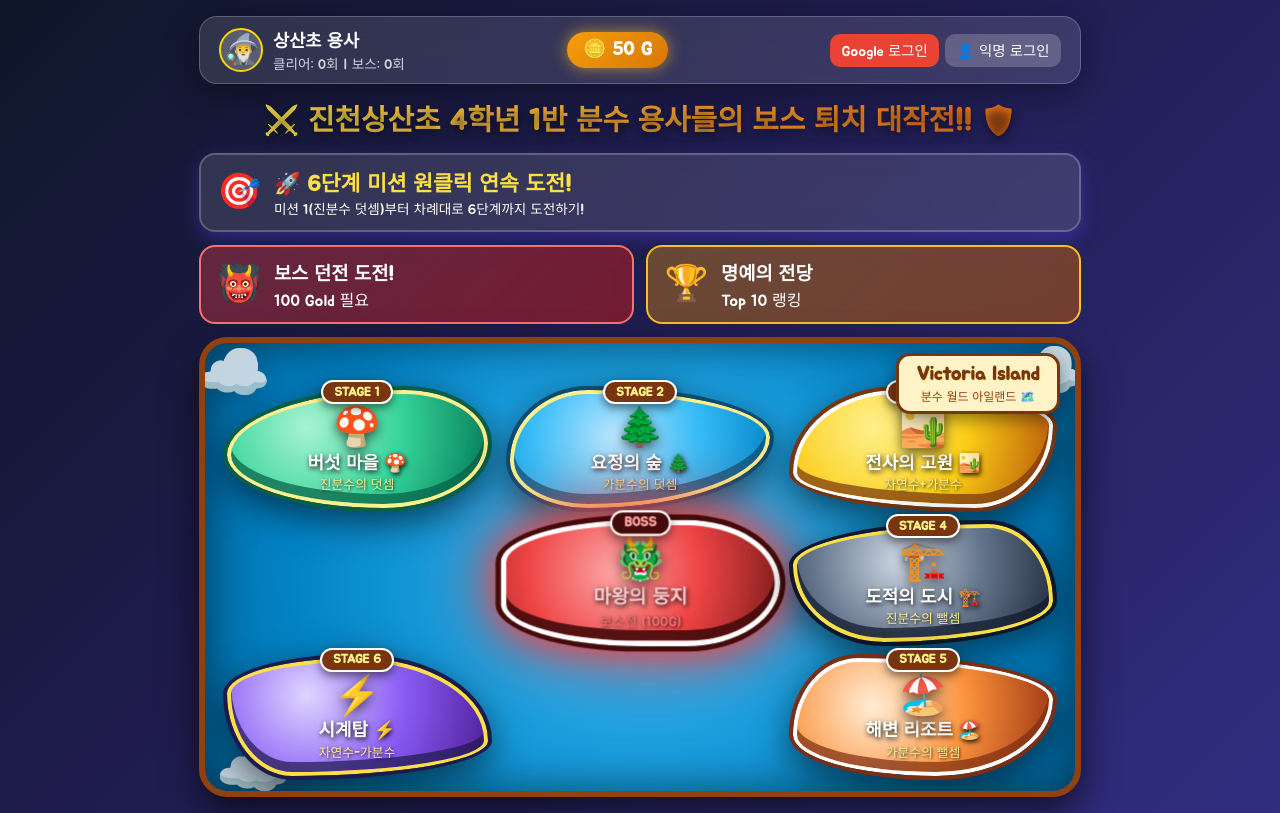
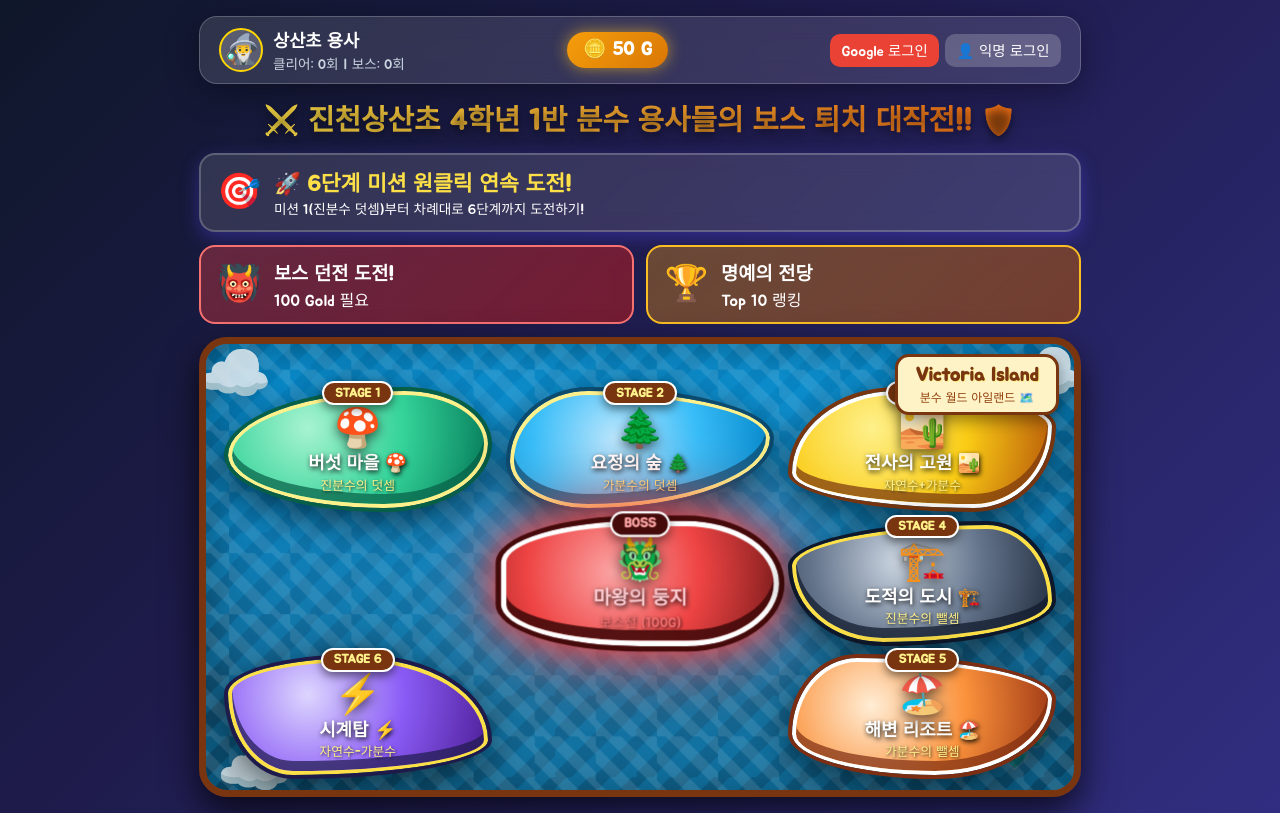
Before and after one commit to hi4300851-a11y/fraction-math-game, a website built with Vite: page index.html in a window 1280 px wide. Built offline with nearby package versions, Linux system fonts and the light colour scheme; no server answers; a web font is replaced by a local one.

Commit message:
Feat: Add real animated ocean waves background to Map UI

```diff
--- a/index.html
+++ b/index.html
@@ -109,23 +109,51 @@
     .banner-icon { font-size: 2.2rem; }
 
     /* ========================================================= */
-    /* 🏝️ 7개의 완전히 다른 형태를 가진 입체 아일랜드 월드 맵 🏝️ */
+    /* 🌊 리얼 해수면 파도 애니메이션 맵 배경 (Real Ocean Water) 🌊 */
     /* ========================================================= */
     .victoria-map-frame {
       width: 100%;
       height: 460px;
-      background: #0284c7;
-      background-image:
-        radial-gradient(circle at 50% 50%, #38bdf8 0%, #0284c7 70%, #0369a1 100%),
-        linear-gradient(rgba(255, 255, 255, 0.18) 1px, transparent 1px),
-        linear-gradient(90deg, rgba(255, 255, 255, 0.18) 1px, transparent 1px);
-      background-size: 100% 100%, 32px 32px, 32px 32px;
-      border: 6px solid #92400e;
+      background: linear-gradient(180deg, #0284c7 0%, #0369a1 40%, #0c4a6e 80%, #075985 100%);
+      border: 7.5px solid #78350f;
       border-radius: 28px;
       padding: 0.8rem 1rem;
       position: relative;
-      box-shadow: inset 0 0 45px rgba(0, 0, 0, 0.5), 0 15px 35px rgba(0, 0, 0, 0.6);
+      box-shadow: inset 0 0 50px rgba(0, 0, 0, 0.6), 0 15px 35px rgba(0, 0, 0, 0.7);
       overflow: hidden;
+    }
+
+    /* 실시간으로 움직이는 바다 파도 코스틱스 레이어 (Ocean Wave Motion) */
+    .victoria-map-frame::before {
+      content: '';
+      position: absolute;
+      top: -50%; left: -50%; width: 200%; height: 200%;
+      background-image:
+        radial-gradient(ellipse at 50% 50%, rgba(56, 189, 248, 0.35) 0%, transparent 60%),
+        repeating-linear-gradient(45deg, rgba(255, 255, 255, 0.12) 0px, rgba(255, 255, 255, 0.12) 12px, transparent 12px, transparent 24px),
+        repeating-linear-gradient(-45deg, rgba(14, 165, 233, 0.2) 0px, rgba(14, 165, 233, 0.2) 15px, transparent 15px, transparent 30px);
+      background-size: 100% 100%, 60px 60px, 80px 80px;
+      animation: realOceanWaves 16s linear infinite alternate;
+      pointer-events: none;
+      z-index: 1;
+    }
+
+    @keyframes realOceanWaves {
+      0% { transform: translate(0, 0) scale(1); }
+      50% { transform: translate(-25px, 20px) scale(1.03); }
+      100% { transform: translate(25px, -15px) scale(1); }
+    }
+
+    /* 항해 분위기의 해양 나침반 표식 */
+    .sea-compass-bg {
+      position: absolute;
+      bottom: 12px;
+      right: 18px;
+      font-size: 4.5rem;
+      opacity: 0.22;
+      pointer-events: none;
+      z-index: 2;
+      filter: drop-shadow(0 0 10px rgba(255,255,255,0.5));
     }
 
     .map-cloud {
@@ -135,7 +163,7 @@
       pointer-events: none;
       filter: drop-shadow(0 8px 12px rgba(0,0,0,0.2));
       animation: cloudFloat 10s infinite alternate ease-in-out;
-      z-index: 2;
+      z-index: 3;
     }
     .cloud-1 { top: -10px; left: -10px; }
     .cloud-2 { top: -15px; right: -10px; animation-delay: -3s; }
@@ -180,7 +208,7 @@
       position: relative;
     }
 
-    /* 🏝️ 7개의 완전히 서로 다른 3D 유기적 입체 섬 디자인 노드 🏝️ */
+    /* 🏝️ 7개의 서로 다른 입체 섬 디자인 노드 🏝️ */
     .real-island-shape {
       width: 96%;
       height: 96%;
@@ -200,7 +228,7 @@
       filter: drop-shadow(0 18px 28px rgba(0, 0, 0, 0.7)) drop-shadow(0 0 22px rgba(253, 224, 71, 0.95));
     }
 
-    /* 🍄 섬 1 (버섯 마을): 둥글둥글 삼각형 모서리 포자 버섯섬 */
+    /* 🍄 섬 1 (버섯 마을) */
     .real-island-shape.theme-1 {
       background: radial-gradient(circle at 30% 30%, #a7f3d0 0%, #34d399 50%, #047857 100%);
       border-radius: 68% 32% 40% 60% / 55% 45% 55% 45%;
@@ -209,7 +237,7 @@
       box-shadow: inset 0 -10px 0 rgba(6, 95, 70, 0.7);
     }
 
-    /* 🌲 섬 2 (요정의 숲): 타원형으로 넓게 뻗은 요정 대륙 나뭇잎 섬 */
+    /* 🌲 섬 2 (요정의 숲) */
     .real-island-shape.theme-2 {
       background: radial-gradient(circle at 40% 40%, #bae6fd 0%, #38bdf8 50%, #0284c7 100%);
       border-radius: 30% 70% 70% 30% / 60% 40% 60% 40%;
@@ -218,7 +246,7 @@
       box-shadow: inset 0 -10px 0 rgba(12, 74, 110, 0.7);
     }
 
-    /* 🏜️ 섬 3 (전사의 고원): 깎아지른 각진 사막 바위 절벽 대륙 */
+    /* 🏜️ 섬 3 (전사의 고원) */
     .real-island-shape.theme-3 {
       background: radial-gradient(circle at 30% 30%, #fef08a 0%, #facc15 50%, #b45309 100%);
       border-radius: 40% 60% 30% 70% / 70% 30% 70% 30%;
@@ -227,7 +255,7 @@
       box-shadow: inset 0 -10px 0 rgba(120, 53, 15, 0.7);
     }
 
-    /* 🏗️ 섬 4 (도적의 도시): 톱날처럼 튀어나온 도적의 암석 요새 섬 */
+    /* 🏗️ 섬 4 (도적의 도시) */
     .real-island-shape.theme-4 {
       background: radial-gradient(circle at 40% 30%, #cbd5e1 0%, #64748b 50%, #1e293b 100%);
       border-radius: 75% 25% 65% 35% / 35% 65% 35% 65%;
@@ -236,7 +264,7 @@
       box-shadow: inset 0 -10px 0 rgba(15, 23, 42, 0.7);
     }
 
-    /* 🏖️ 섬 5 (해변 리조트): 초승달처럼 굽이치는 황금 해변 반도 섬 */
+    /* 🏖️ 섬 5 (해변 리조트) */
     .real-island-shape.theme-5 {
       background: radial-gradient(circle at 30% 40%, #ffedd5 0%, #fb923c 50%, #9a3412 100%);
       border-radius: 25% 75% 45% 55% / 65% 35% 65% 35%;
@@ -245,7 +273,7 @@
       box-shadow: inset 0 -10px 0 rgba(124, 45, 18, 0.7);
     }
 
-    /* ⚡ 섬 6 (시계탑): 높은 결정체 비송 솟아오른 결계 마법 섬 */
+    /* ⚡ 섬 6 (시계탑) */
     .real-island-shape.theme-6 {
       background: radial-gradient(circle at 30% 30%, #ddd6fe 0%, #8b5cf6 50%, #4c1d95 100%);
       border-radius: 50% 50% 75% 25% / 30% 70% 30% 70%;
@@ -254,7 +282,7 @@
       box-shadow: inset 0 -10px 0 rgba(30, 27, 75, 0.7);
     }
 
-    /* 🐲 중앙 최종 보스 (마왕의 둥지): 주름진 붉은 분화구 악마 화산 섬 */
+    /* 🐲 중앙 최종 보스 (마왕의 둥지) */
     .real-island-shape.theme-boss {
       background: radial-gradient(circle at 40% 40%, #fca5a5 0%, #ef4444 50%, #7f1d1d 100%);
       border-radius: 60% 40% 40% 60% / 40% 60% 60% 40%;
@@ -371,7 +399,7 @@
       </div>
     </header>
 
-    <!-- VIEW 1: 메인 로비 화면 (7개의 완전히 다른 입체 섬 월드 맵) -->
+    <!-- VIEW 1: 메인 로비 화면 (리얼 해수면 파도 애니메이션 월드 맵) -->
     <main id="view-lobby" class="view-screen active">
       <div class="game-title">
         <h1>⚔️ 진천상산초 4학년 1반 분수 용사들의 보스 퇴치 대작전!! 🛡️</h1>
@@ -400,8 +428,9 @@
         </div>
       </div>
 
-      <!-- 🏝️ 7개의 서로 다른 섬 입체 월드 맵 🏝️ -->
+      <!-- 🌊 실제 해수면 파도 애니메이션 맵 배경 🌊 -->
       <div class="victoria-map-frame">
+        <div class="sea-compass-bg">🧩</div>
         <div class="map-cloud cloud-1">☁️</div>
         <div class="map-cloud cloud-2">☁️</div>
         <div class="map-cloud cloud-3">☁️</div>
@@ -412,7 +441,7 @@
         </div>
 
         <div class="compact-island-grid" id="compact-island-grid-box">
-          <!-- 스크립트로 7개의 완전히 다른 3D 섬 형태 노드가 배치됩니다 -->
+          <!-- 스크립트로 7개의 입체 섬 노드가 배치됩니다 -->
         </div>
       </div>
     </main>
@@ -558,7 +587,6 @@
       }
     }
 
-    // 🏝️ 7개의 서로 다른 섬 입체 위치 (3x3 Grid)
     const MINI_GAMES = [
       { id: 'proper_add', stageNum: 1, title: '버섯 마을 🍄', sub: '진분수의 덧셈', icon: '🍄', themeClass: 'theme-1', gridPos: { col: 1, row: 1 } },
       { id: 'improper_add', stageNum: 2, title: '요정의 숲 🌲', sub: '가분수의 덧셈', icon: '🌲', themeClass: 'theme-2', gridPos: { col: 2, row: 1 } },
@@ -854,7 +882,6 @@
       btnNext.onclick = handleNext;
     }
 
-    // 🏝️ 7개의 서로 다른 입체 섬 지형 렌더링 🏝️
     function renderCompactIslandGrid() {
       const container = document.getElementById('compact-island-grid-box');
       if (!container) return;
@@ -870,7 +897,6 @@
         }
       }
 
-      // 6개 스테이지 노드 배치
       MINI_GAMES.forEach((game, idx) => {
         const cell = container.querySelector(`.sector-cell[data-col="${game.gridPos.col}"][data-row="${game.gridPos.row}"]`);
         if (cell) {
@@ -889,7 +915,6 @@
         }
       });
 
-      // 중앙 셀 (2,2)에 보스 드래곤 둥지 입체 화산섬 배치
       const centerCell = container.querySelector(`.sector-cell[data-col="2"][data-row="2"]`);
       if (centerCell) {
         const bossNode = document.createElement('div');
@@ -921,7 +946,6 @@
         btnGuest.addEventListener('click', doGuestAuth);
       }
 
-      // 7개의 서로 다른 섬 입체 지형 맵 렌더링
       renderCompactIslandGrid();
 
       document.getElementById('btn-start-sequential-mission').addEventListener('click', () => {
```
Also changed, not shown: dist/index.html.
